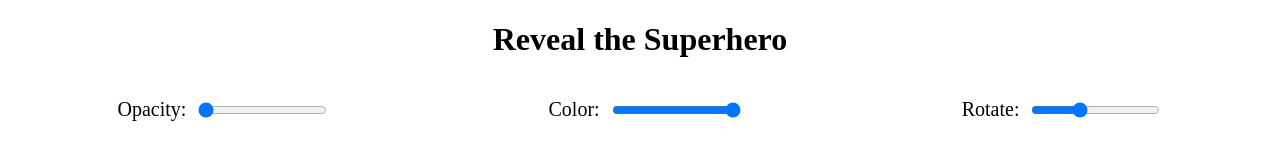
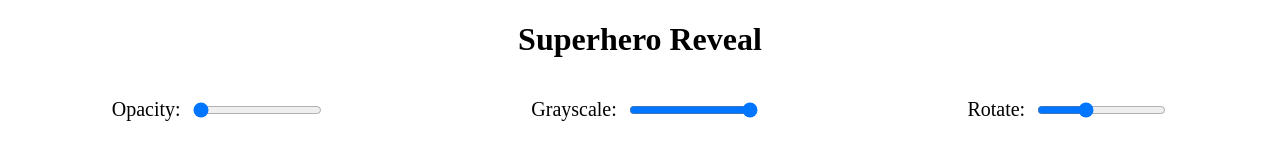
Before and after one commit to dazcha76/javascript30, a plain HTML site: page 03-CSS-Variables-2/index.html in a window 1280 px wide. Drawn offline with Linux system fonts and the light colour scheme.

Commit message:
minor changes

```diff
--- a/03-CSS-Variables-2/index.html
+++ b/03-CSS-Variables-2/index.html
@@ -6,7 +6,7 @@
     <link rel="stylesheet" type="text/css" href="./style.css">
   </head>
   <body>
-    <h1>Reveal the Superhero</h1>
+    <h1>Superhero Reveal</h1>
 
     <div class="controls">
       <div class="pair">
@@ -14,7 +14,7 @@
         <input type="range" name="opacity" min="0" max="100" value="0">
       </div>
       <div class="pair">
-        <label for="clip">Color:</label>
+        <label for="clip">Grayscale:</label>
         <input type="range" name="color" min="0" max="100" value="100" data-sizing="%">
       </div>
       <div class="pair">
```
Also changed, not shown: 3 other files.
